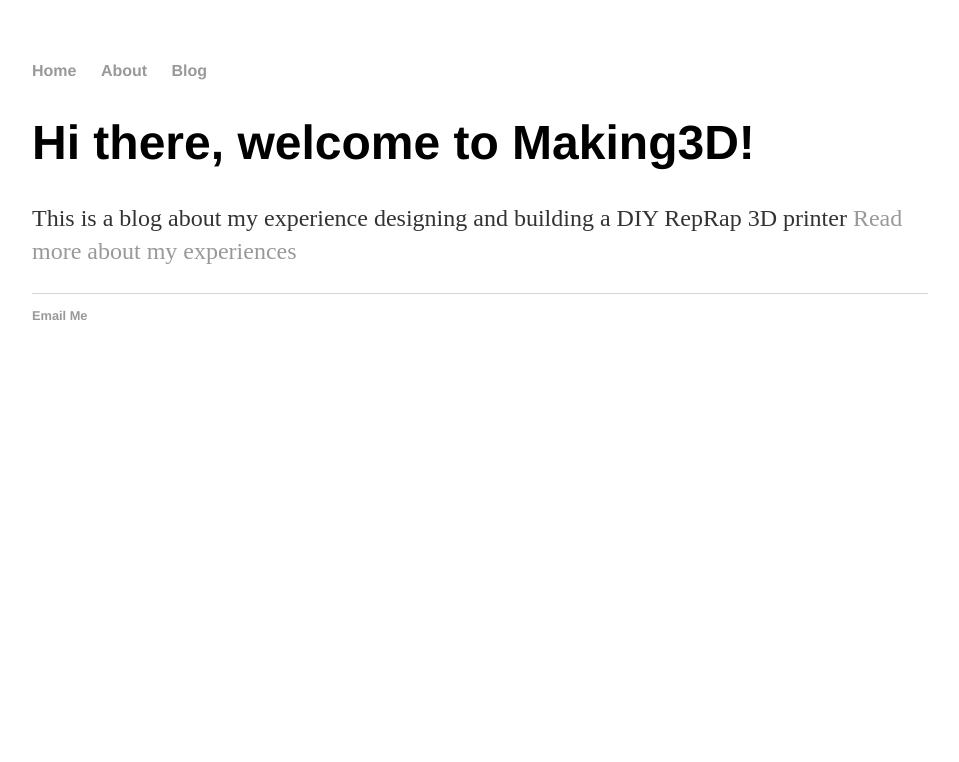
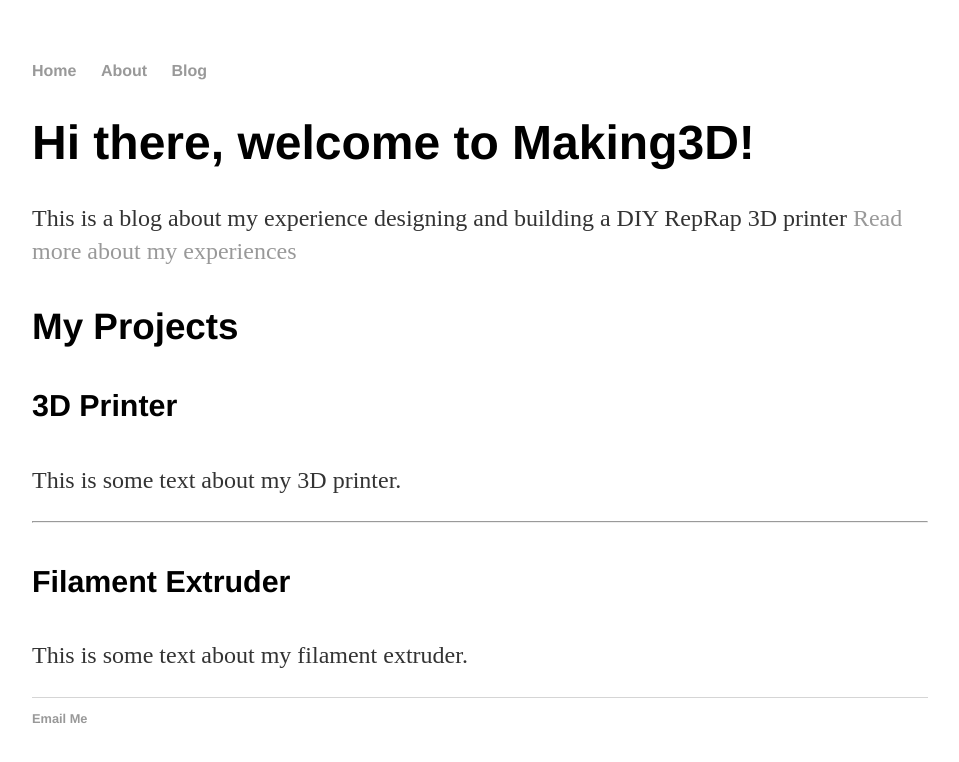
Before and after one commit to Making3D/Making3D.github.io, a Jekyll site: the page built from index.html, in a window 1280 px wide. Shown: the top 762 px of the page, without its empty margins (160-1119 px from the left). Built offline with Jekyll 4.4.1, drawn with Linux system fonts in a browser that asks for light colours.

Commit message:
Update index.html

```diff
--- a/index.html
+++ b/index.html
@@ -10,3 +10,18 @@ title: Making3D Home
 			<a href="/about">Read more about my experiences</a>
 		</p>
 	</div>
+	<div>
+		<h3> My Projects </h3>
+
+		<h4> 3D Printer </h4>
+		<p>
+			This is some text about my 3D printer.
+		</p>
+		<!-- LINK HERE -3D printer blog -->
+		<hr />
+		<h4> Filament Extruder </h4>
+		<p>
+			This is some text about my filament extruder.
+		</p>
+		<!-- LINK HERE -filament extruder blog -->
+	</div>
```
Lines whose indentation alone changed are shown as unchanged.
